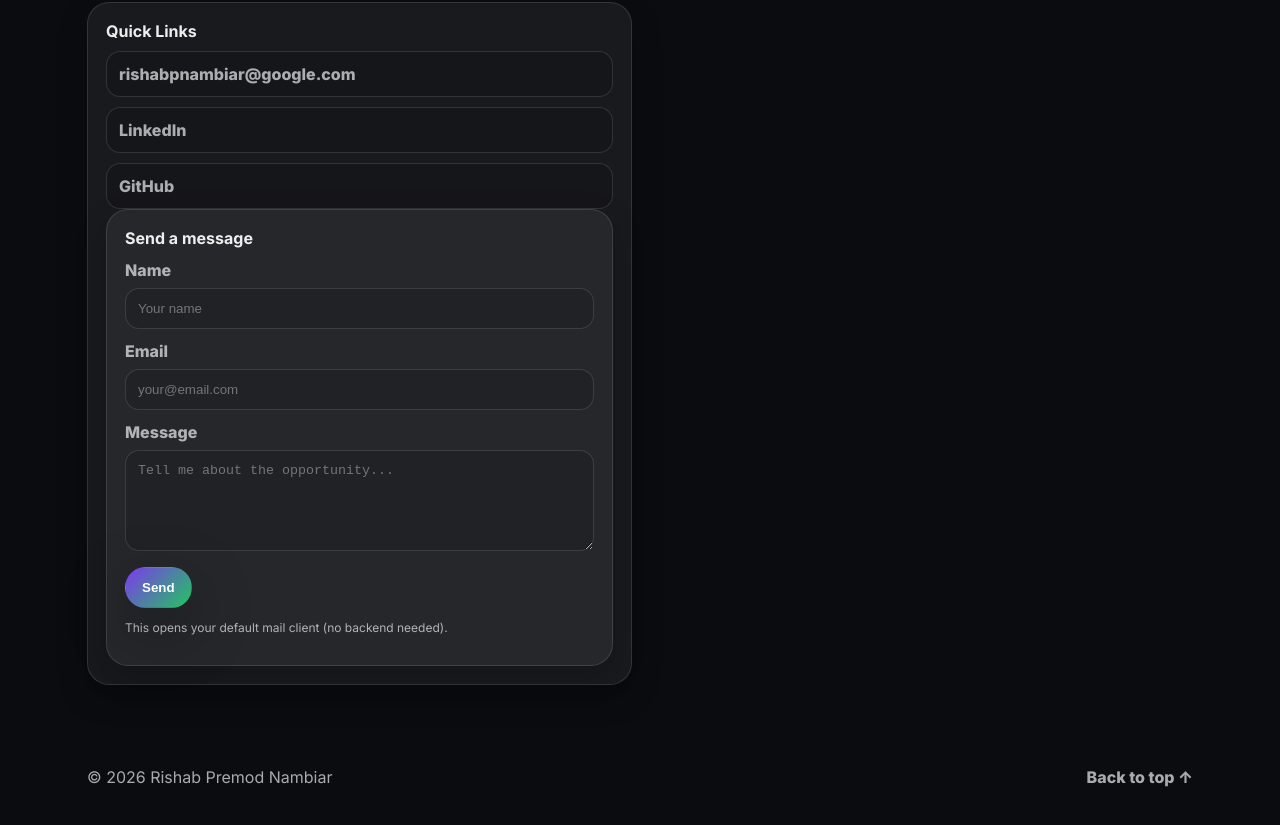
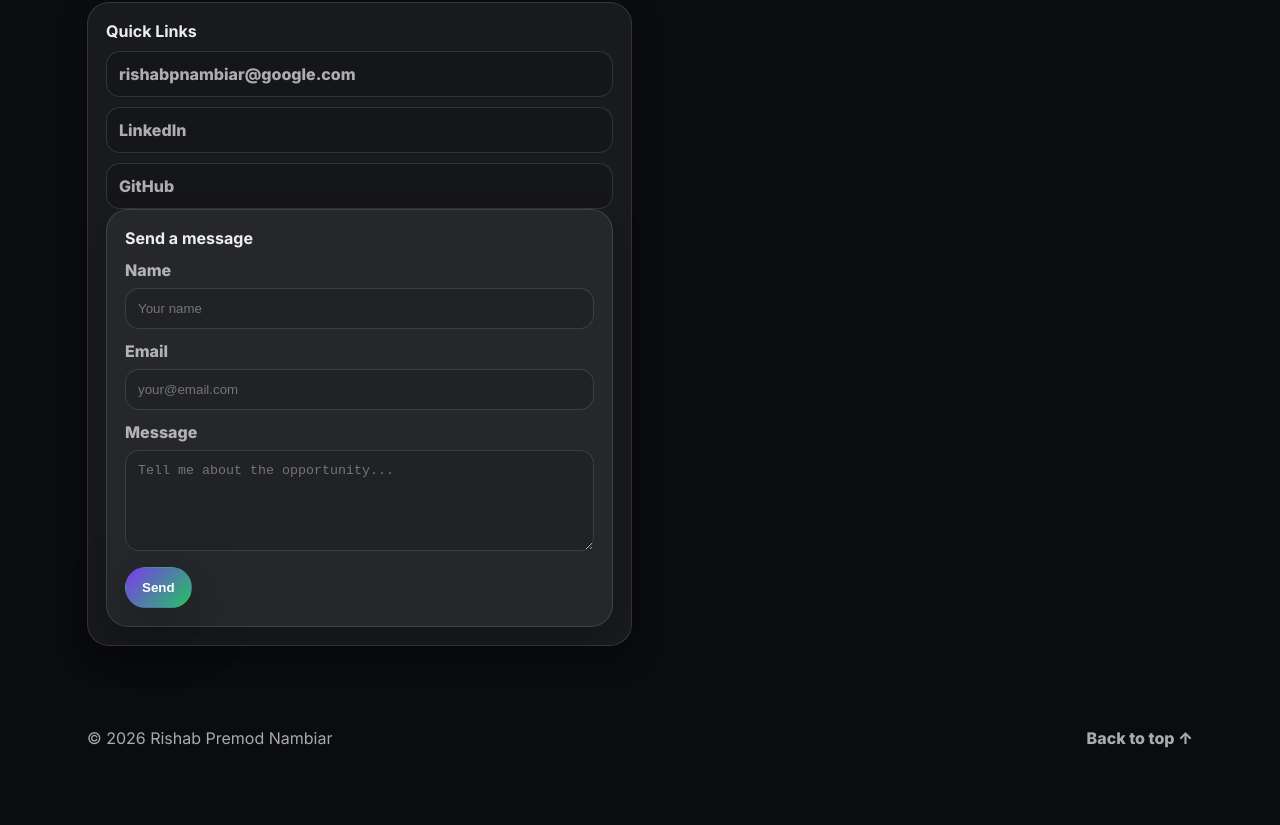
Before and after one commit to RPNambiar-24/rpn-portfolio, a plain HTML site: page index.html in a window 1280 px wide. Shown: the part 4003-4828 px from the top of the page. After the commit the page ends 4791 px from the top, so only its background shows below. Drawn offline with Linux system fonts and the light colour scheme.

Commit message:
Update index.html

```diff
--- a/index.html
+++ b/index.html
@@ -539,7 +539,6 @@
             <textarea required name="message" rows="5" placeholder="Tell me about the opportunity..."></textarea>
           </label>
           <button class="btn" type="submit">Send</button>
-          <p class="muted tiny">This opens your default mail client (no backend needed).</p>
         </form>
       </div>
     </div>
```
